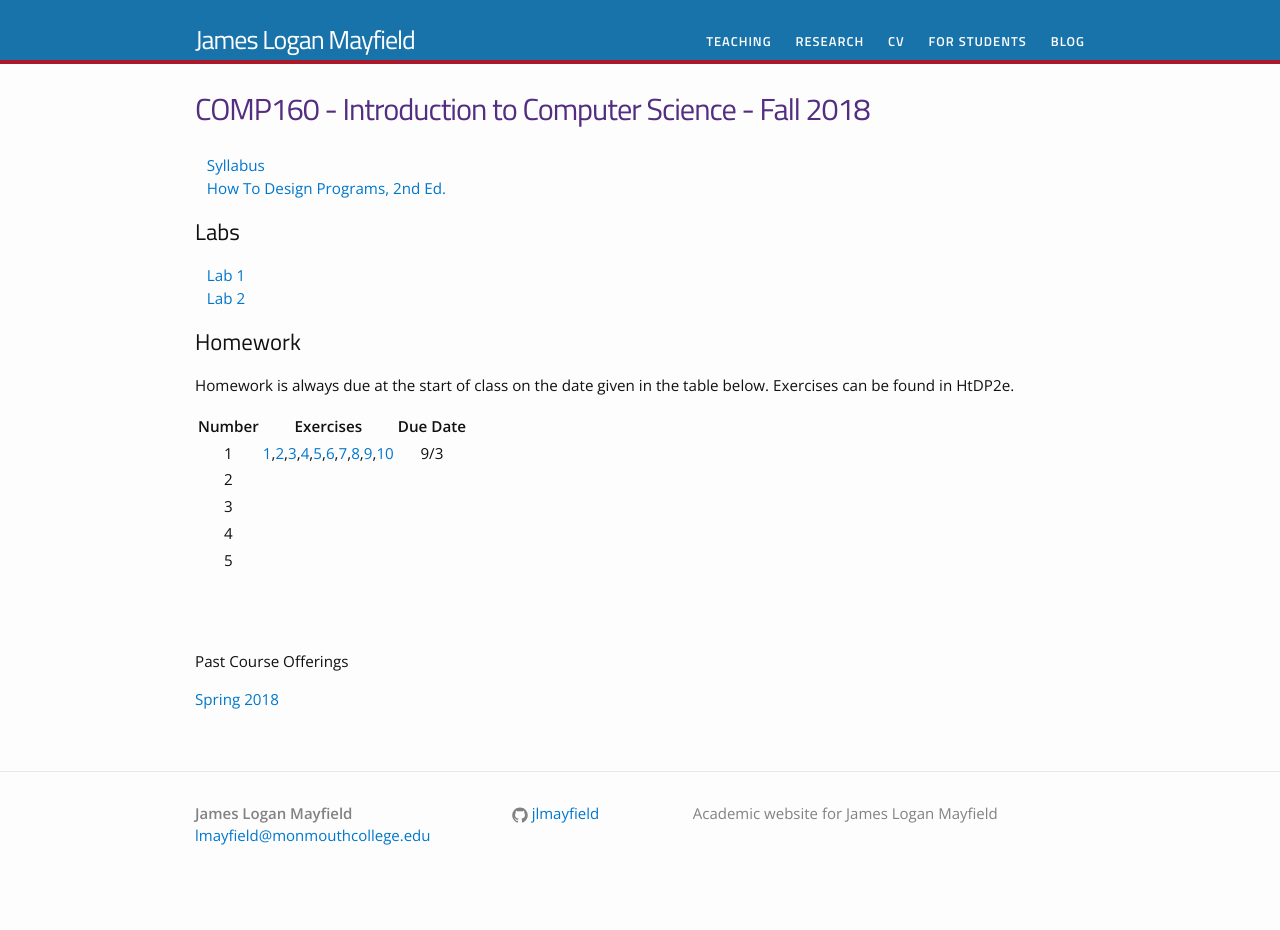
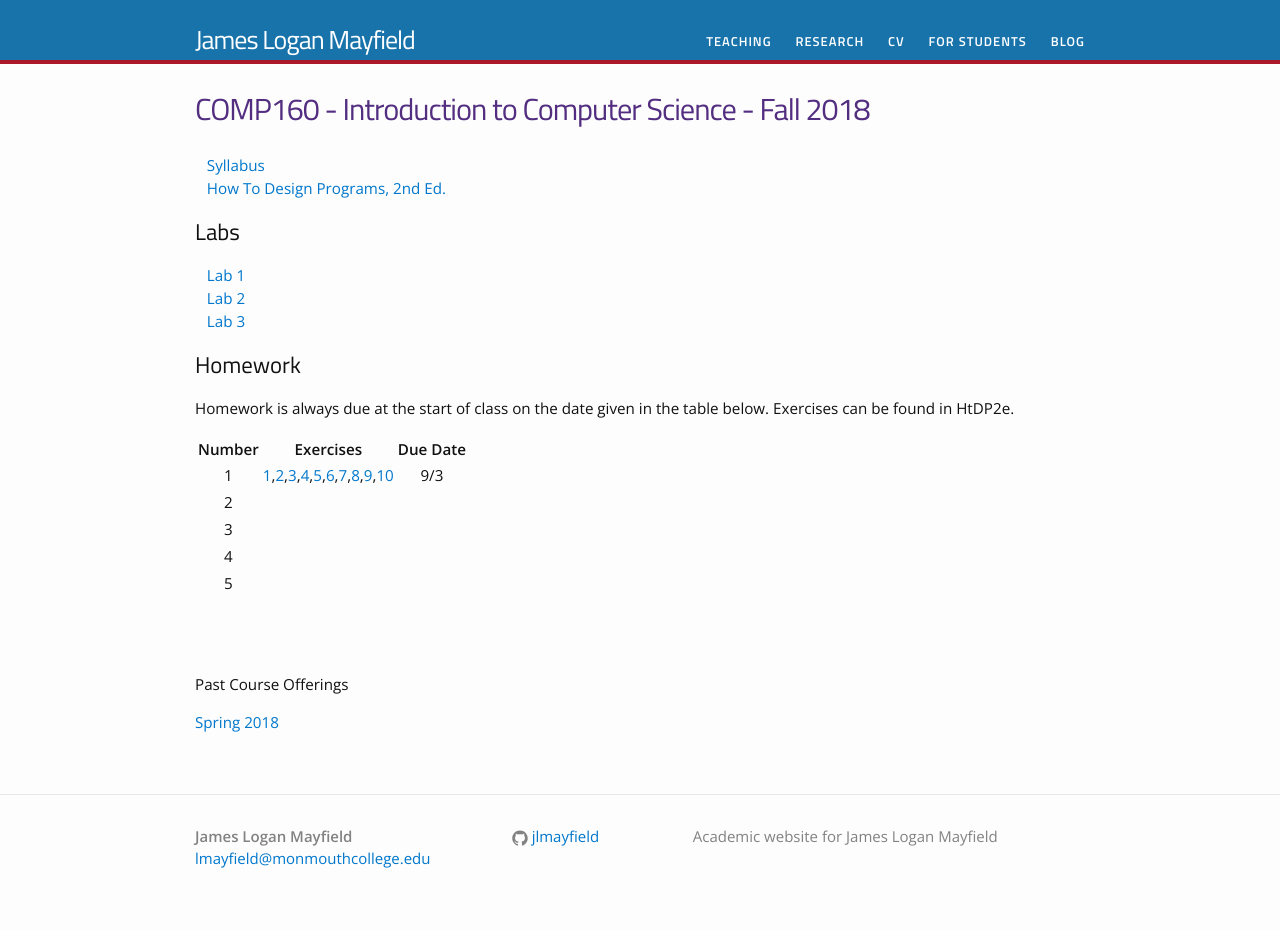
Before and after one commit to jlmayfield/jlmayfield.github.io, a Jekyll site: the page built from teaching/comp160.md, in a window 1280 px wide. Built offline with Jekyll 4.4.1, drawn with Linux system fonts in a browser that asks for light colours; before the commit the page ends 907 px from its top, so only the background shows below that.

Commit message:
fa18. c160. added lab3

```diff
--- a/teaching/comp160.md
+++ b/teaching/comp160.md
@@ -11,6 +11,7 @@ permalink: /teaching/COMP160/
 
 &nbsp;&nbsp;&nbsp;[Lab 1](/teaching/COMP160/labs/comp160-lab1.pdf)
 &nbsp;&nbsp;&nbsp;[Lab 2](/teaching/COMP160/labs/comp160-lab2.pdf)
+&nbsp;&nbsp;&nbsp;[Lab 3](/teaching/COMP160/labs/comp160-lab3.pdf)
 
 ## Homework
 
```
Also changed, not shown: 1 other file.
